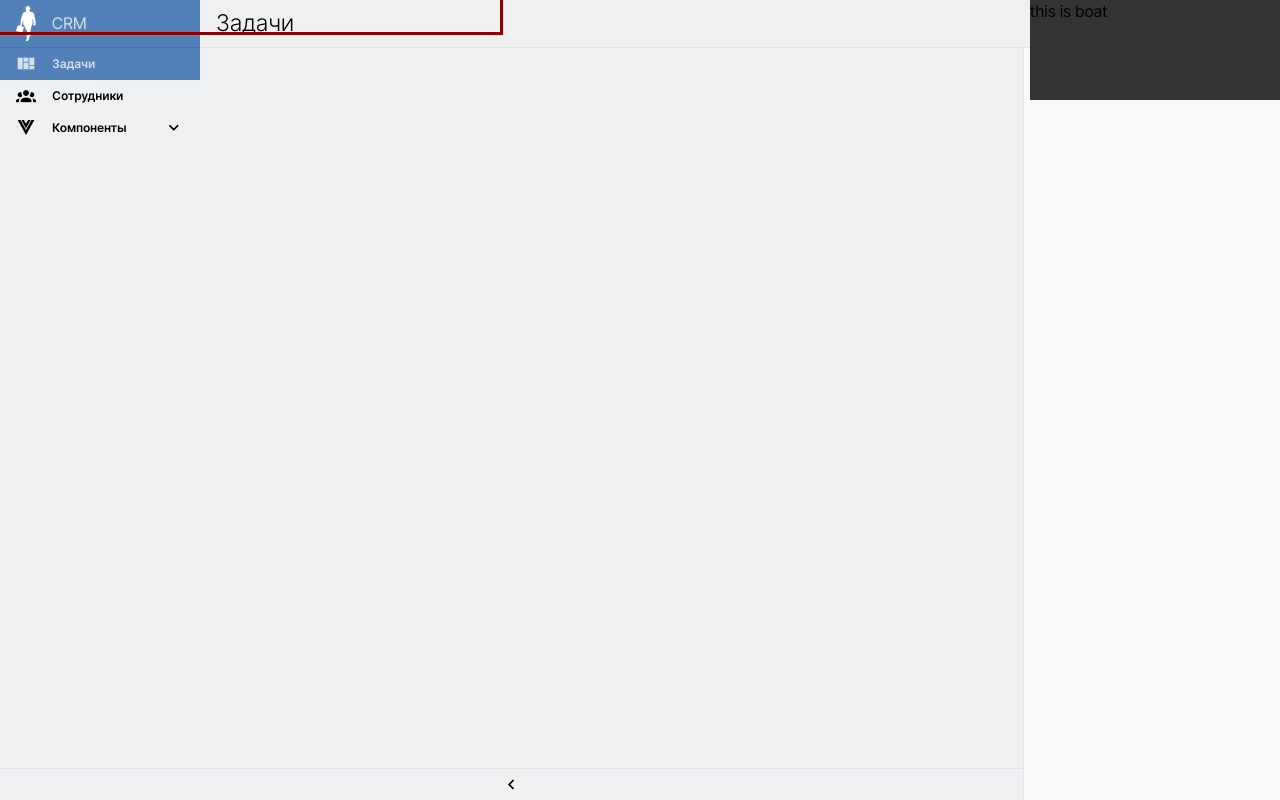
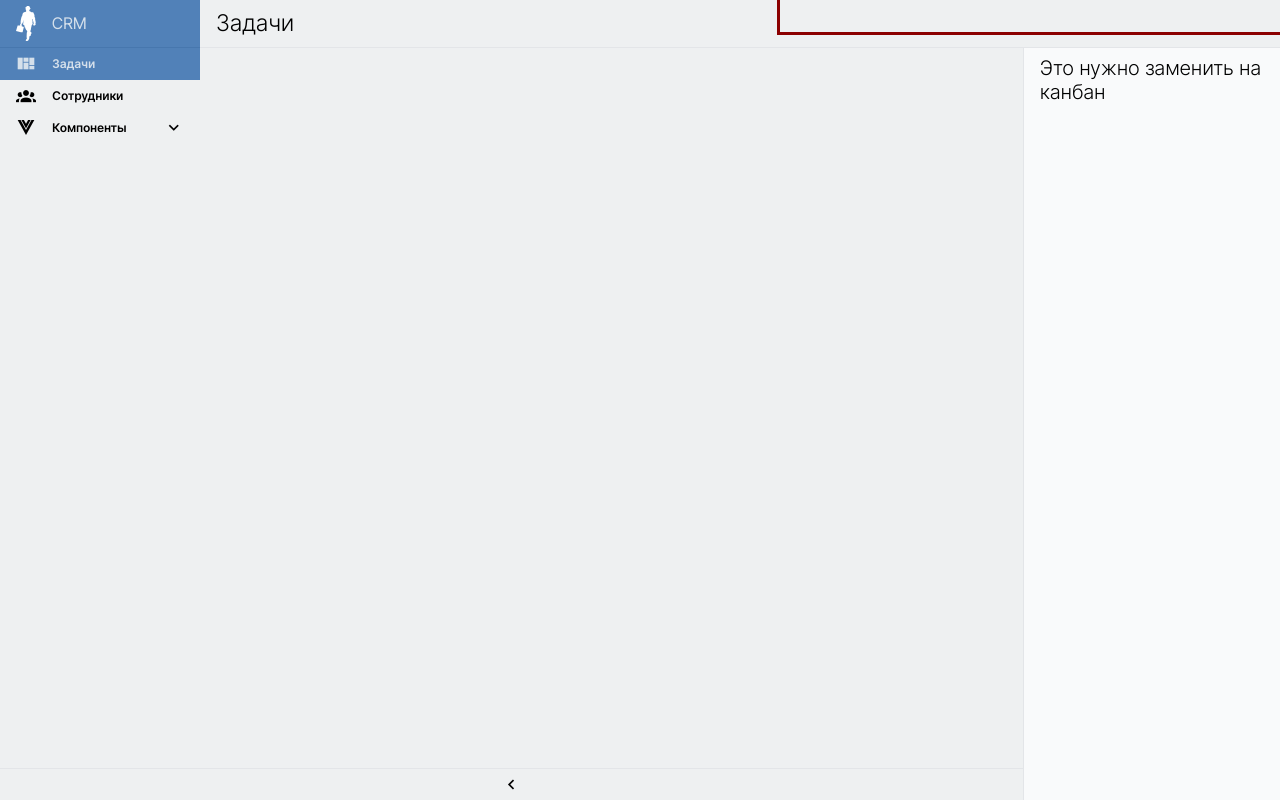
Before and after one commit to hardmagnett/big-company, a Vue app: page / in a window 1280 px wide. Built offline with nearby package versions, Linux system fonts and the light colour scheme.

Commit message:
Наконец-то popover на месте!!!! Ура!!!!!

```diff
--- a/src/a-library/components/other/AToasts/AToasts.vue
+++ b/src/a-library/components/other/AToasts/AToasts.vue
@@ -11,14 +11,15 @@ const rootNode = ref<HTMLElement | null>(null)
 const shitNode = ref<HTMLElement | null>(null)
 
 onMounted(()=>{
+  // Чтобы popover реально заработал, нужно его включить js-ом.
+  // todo:: возможно переделать чтобы он показывался пока есть элементы, и скрывался когда их нет
   rootNode.value?.showPopover()
-  // shitNode.value?.showPopover()
 })
 
 </script>
 
 <template>
-  <div ref="shitNode" class="boat" popoverZ>this is boat</div>
+
   <div
       ref="rootNode"
       class="a-toasts"
@@ -36,62 +37,25 @@ onMounted(()=>{
         @close="closeToast(item.id)"
     ></AToast>
   </div>
-  <!--todo:: разобраться с этой поебенью, вынести в отдельный компонент, хз что с ней делать, но делать что-то нужно-->
-  <!--@before-enter="stopBodyOverflow"-->
-  <!--@after-enter="allowBodyOverflow"-->
-  <!--@before-leave="stopBodyOverflow"-->
-  <!--@after-leave="allowBodyOverflow"-->
-  <!--<transition-group-->
-  <!--    name="toast-notification"-->
-  <!--    tag="div"-->
-  <!--    class="toast-notifications"-->
-  <!--&gt;-->
-  <!--  &lt;!&ndash;:title="item.title"&ndash;&gt;-->
-  <!--  <AToast-->
-  <!--      v-for="(item) in toasts"-->
-  <!--      :key="item.id"-->
-  <!--      :id="item.id"-->
-  <!--      :type="item.type"-->
-  <!--      :message="item.message"-->
-  <!--      :auto-close="item.autoClose"-->
-  <!--      :duration="item.duration"-->
-  <!--      @close="closeToast(item.id)"-->
-  <!--  ></AToast>-->
-  <!--</transition-group>-->
-  <!--<div popover>-->
-  <!--  <p>this is popover</p>-->
-  <!--</div>-->
+
 </template>
 
 <style scoped>
-.boat {
-  position: absolute;
-  position-anchor: --anchor-body;
-  /*position-anchor: --anchor-app;*/
-  top: anchor(top);
-  right: anchor(right);
-
-  /*top: anchor(--anchor-body top);*/
-  /*right: anchor(--anchor-body right);*/
-
-  background: #333;
-  width: 250px;
-  height: 100px;
-
-  /*display: block;*/
-}
 .a-toasts {
 
   position: absolute;
-  /*  anchor reference  */
-  position-anchor: --anchor-body;
-  top: anchor(top);
-  right: anchor(right);
-  inset: auto;
-
   background-color: transparent;
 
-  /*pointer-events: none;*/
+  /*top: 0;*/
+  /*right: 0;*/
+
+  position-anchor: --anchor-body;
+  right: anchor(right);
+  top: anchor(top);
+  left: auto;
+
+
+  pointer-events: none;
   width: 500px;
   max-width: 100vw;
   max-height: 100dvh;
@@ -104,6 +68,10 @@ onMounted(()=>{
   outline: none;
   outline: 3px solid darkred;
   border: none;
+
+  margin: 0;
+  /*padding: 0;*/
+
   .a-toast {
     flex: 0 0 auto;
     pointer-events: auto;
@@ -129,3 +97,30 @@ onMounted(()=>{
   }
 }
 </style>
+
+<!--Вынес нахуй из шаблона, чтоб не мешало скроллить.-->
+<!--todo:: разобраться с этой поебенью, вынести в отдельный компонент, хз что с ней делать, но делать что-то нужно-->
+<!--@before-enter="stopBodyOverflow"-->
+<!--@after-enter="allowBodyOverflow"-->
+<!--@before-leave="stopBodyOverflow"-->
+<!--@after-leave="allowBodyOverflow"-->
+<!--<transition-group-->
+<!--    name="toast-notification"-->
+<!--    tag="div"-->
+<!--    class="toast-notifications"-->
+<!--&gt;-->
+<!--&lt;!&ndash;:title="item.title"&ndash;&gt;-->
+<!--<AToast-->
+<!--    v-for="(item) in toasts"-->
+<!--    :key="item.id"-->
+<!--    :id="item.id"-->
+<!--    :type="item.type"-->
+<!--    :message="item.message"-->
+<!--    :auto-close="item.autoClose"-->
+<!--    :duration="item.duration"-->
+<!--    @close="closeToast(item.id)"-->
+<!--&gt;</AToast>-->
+<!--</transition-group>-->
+<!--<div popover>-->
+<!--<p>this is popover</p>-->
+<!--</div>-->
```
